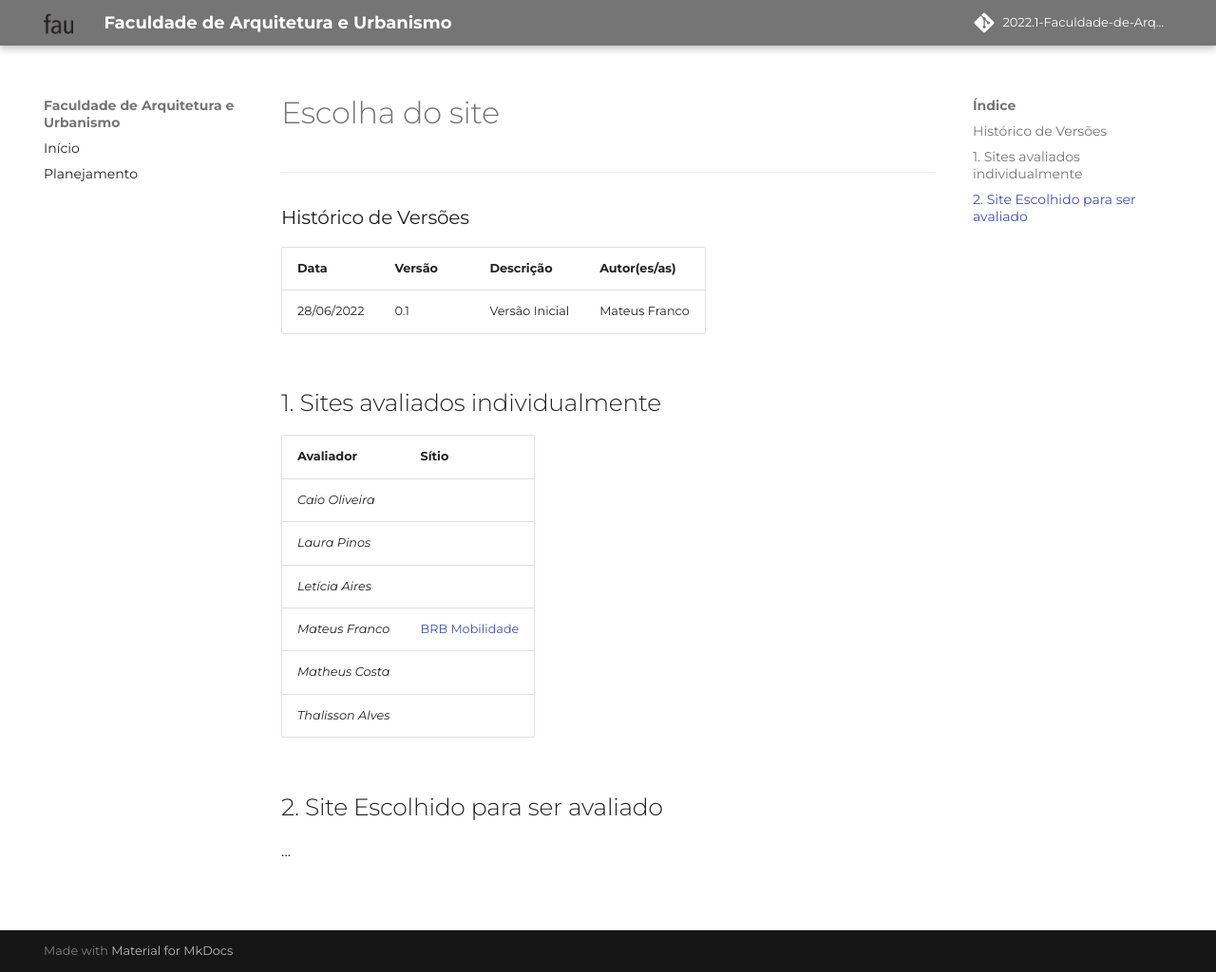
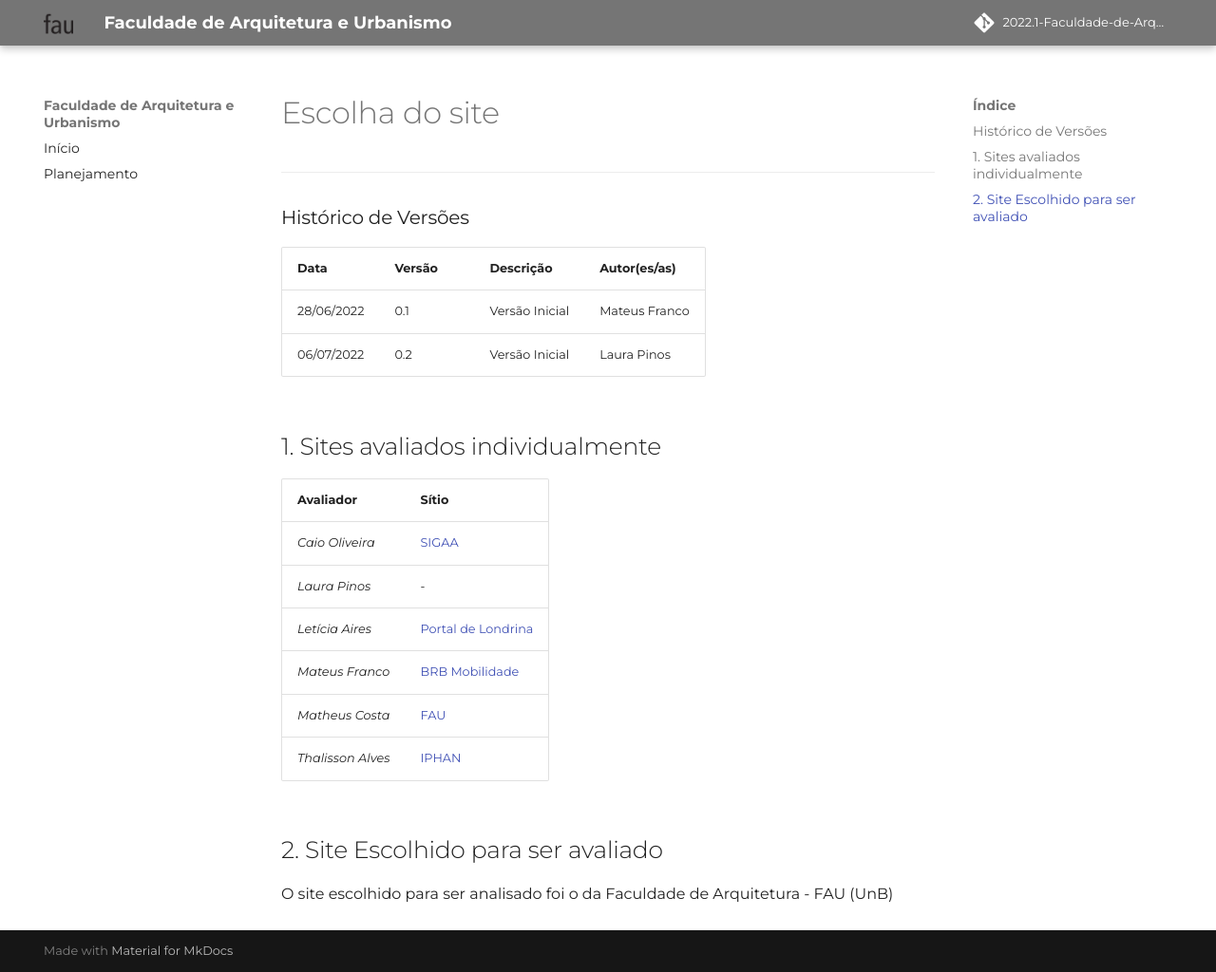
Before and after one commit to Mateusvff/2022.1-Faculdade-de-Arquitetura-e-Urbanismo, an MkDocs documentation site: the page built from docs/planejamento/escolha-do-site.md, in a window 1280 px wide and 1024 px high. Shown: the whole window at 95% size. Built offline with MkDocs 1.6.1 and Material for MkDocs 9.7.7, drawn with Linux system fonts in a browser that asks for light colours; some web fonts are replaced; comment, search, counter and statistics services are not loaded.

Commit message:
Adicionada informações sobre sites analisados

```diff
--- a/docs/planejamento/escolha-do-site.md
+++ b/docs/planejamento/escolha-do-site.md
@@ -6,19 +6,18 @@
 **Data** | **Versão** | **Descrição** | **Autor(es/as)**
 --- | --- | --- | ---
 28/06/2022 | 0.1 | Versão Inicial | Mateus Franco
-
+06/07/2022 | 0.2 | Versão Inicial | Laura Pinos
 
 ## 1. Sites avaliados individualmente
 
  **Avaliador** | **Sítio**
 --- | ---
-_Caio Oliveira_|
-_Laura Pinos_|
-_Letícia Aires_|
+_Caio Oliveira_| [SIGAA](https://sig.unb.br/sigaa/verTelaLogin.do)
+_Laura Pinos_| -
+_Letícia Aires_| [Portal de Londrina](https://portal.londrina.pr.gov.br/)
 _Mateus Franco_| [BRB Mobilidade](https://mobilidade.brb.com.br/mobilidade/)
-_Matheus Costa_|
-_Thalisson Alves_|
+_Matheus Costa_| [FAU](http://www.fau.unb.br/)
+_Thalisson Alves_| [IPHAN](http://portal.iphan.gov.br/)
 
 ## 2. Site Escolhido para ser avaliado
-
-...
+ O site escolhido para ser analisado foi o da Faculdade de Arquitetura - FAU (UnB)
```
